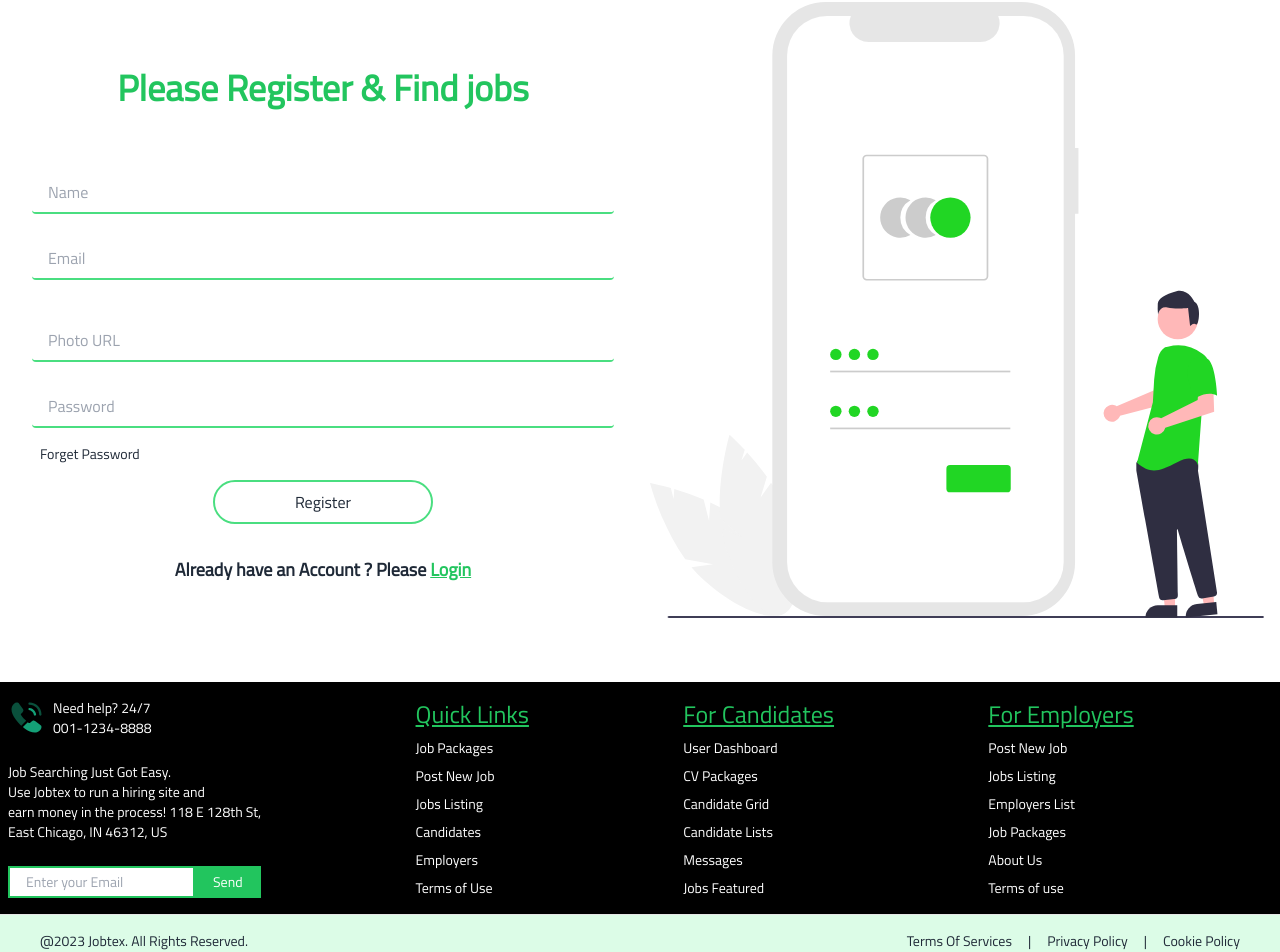
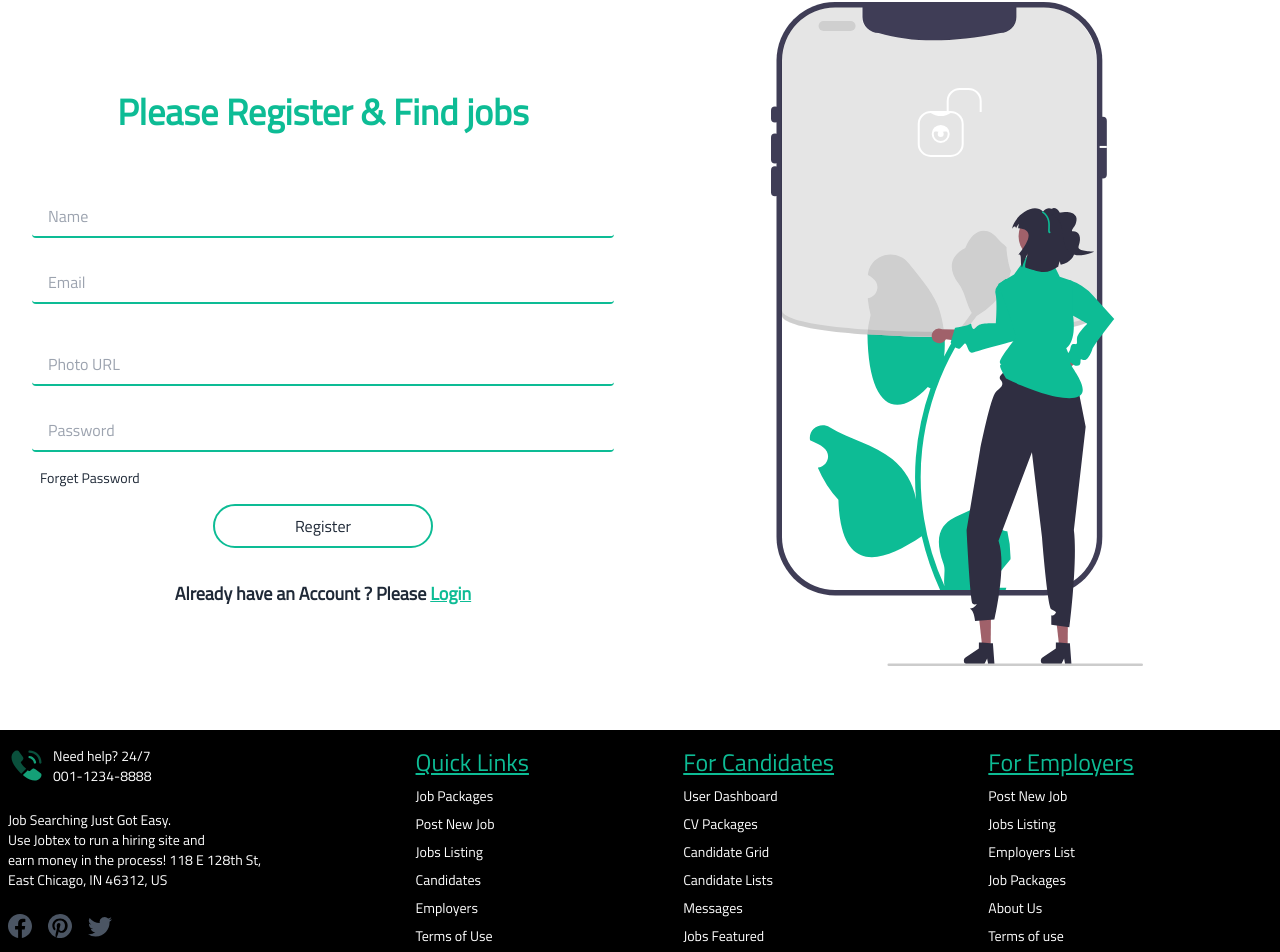
Before and after one commit to Rony-Ahmed6245/Job-seeking-website-FA11, a React (Vite) app: page /register in a window 1280 px wide. Shown: the part 498-1450 px from the top of the page. Built offline with nearby package versions, Linux system fonts and the light colour scheme; no server answers.

Commit message:
set primary color and social media add in the footer

```diff
--- a/src/Pages/AddaJobs.jsx
+++ b/src/Pages/AddaJobs.jsx
@@ -1,6 +1,6 @@
 
 import Swal from "sweetalert2";
-import job from "../assets/jobaa.svg"
+import job from "../assets/sss.svg"
 
 
 
@@ -71,7 +71,7 @@ const AddaJobs = () => {
     return (
         <div className="max-w-7xl mx-auto px-3">
             {/* <div className="bg h-[300px]"></div> */}
-            <h1 className="text-4xl text-center text-green-500 mb-10 font-bold mt-4">Add A New Job</h1>
+            <h1 className="text-4xl text-center text-[#0DBC95] mb-10 font-bold mt-4">Add A New Job</h1>
             <div className="grid grid-cols-1 md:grid-cols-2 gap-4 justify-center items-center">
                 <img src={job} alt="" />
                 <div className="max-w-3xl  p-6 ">
@@ -169,7 +169,7 @@ const AddaJobs = () => {
                         </div>
                         {/* submitt  */}
                         <div className="form-control mt-6">
-                            <button className="bg-green-500 py-2 outline-none rounded text-white">Add Job</button>
+                            <button className="bg-[#0DBC95] py-2 outline-none rounded text-white">Add Job</button>
                         </div>
                     </form>
                 </div>
--- a/src/components/Banner.jsx
+++ b/src/components/Banner.jsx
@@ -12,7 +12,7 @@ const Banner = () => {
                         <p className='text-white text-center md:text-left'>Resume-Library is a true performance-based job board. Enjoy custom  hiring products and access to up to 10,000 new resume registrations daily, with no subscriptions or user licences.</p>
                         <div className='flex rounded-full '>
                             <input className='md:py-4 py-2 px-4 md:pr-36 lg:pr-60 pr-12 rounded-l-md outline-none' placeholder='Job Title' type="text" />
-                            <div className=' bg-green-500  hover:drop-shadow-2xl  shadow-white text-white md:py-4 py-2 outline-none px-4 rounded-r-md flex justify-center items-center' type="button" ><BsFillSendFill className=' text-[20px]'></BsFillSendFill></div>
+                            <div className=' bg-[#0DBC95]  hover:drop-shadow-2xl  shadow-white text-white md:py-4 py-2 outline-none px-4 rounded-r-md flex justify-center items-center' type="button" ><BsFillSendFill className=' text-[20px]'></BsFillSendFill></div>
                         </div>
                         <div className='md:flex'>
                             <div className='flex gap-3 '>
--- a/src/components/Footer/Footer.jsx
+++ b/src/components/Footer/Footer.jsx
@@ -1,4 +1,5 @@
 import phone from "../../assets/phone.svg"
+import { BsFacebook, BsPinterest, BsTwitter } from "react-icons/bs";
 
 const Footer = () => {
 
@@ -19,14 +20,20 @@ const Footer = () => {
                     <p className="text-white">
                                 Job Searching Just Got Easy. <br /> Use Jobtex to run a hiring site and <br /> earn money in the process!
                                 118 E 128th St, <br /> East Chicago, IN 46312, US</p>
+                                <div className="md:flex gap-4 justify-center items-center ">
+
+                              <BsFacebook className="text-2xl"></BsFacebook>
+                              <BsPinterest className="text-2xl"></BsPinterest>
+                              <BsTwitter className="text-2xl"></BsTwitter>
+                </div>
 
                     <div>
-                        <input className="border-green-500 border-2 px-4 py-1 outline-none" placeholder="Enter your Email" type="text" />
-                        <button className="border-green-500 border-2 px-4 py-1 outline-none hover:bg-green-600 transition-all delay-75 bg-green-500 text-white">Send</button>
+                        <input className="border-[#0DBC95] border-2 px-4 py-1 outline-none" placeholder="Enter your Email" type="text" />
+                        <button className="border-[#0DBC95] border-2 px-4 py-1 outline-none hover:bg-[#0DBC95] transition-all delay-75 bg-[#0DBC95] text-white">Send</button>
                     </div>
                 </nav>
                 <nav className="">
-                    <header className="text-2xl underline text-green-500">Quick Links</header>
+                    <header className="text-2xl underline text-[#0DBC95]">Quick Links</header>
                     <a className="link link-hover text-white">Job Packages</a>
                     <a className="link link-hover text-white">Post New Job</a>
                     <a className="link link-hover text-white">Jobs Listing</a>
@@ -36,7 +43,7 @@ const Footer = () => {
 
                 </nav>
                 <nav className="">
-                    <header className="underline text-2xl text-green-500">For Candidates</header>
+                    <header className="underline text-2xl text-[#0DBC95]">For Candidates</header>
                     <a className="link link-hover text-white">User Dashboard</a>
                     <a className="link link-hover text-white">CV Packages</a>
                     <a className="link link-hover text-white">Candidate Grid</a>
@@ -46,7 +53,7 @@ const Footer = () => {
 
                 </nav>
                 <nav className="">
-                    <header className=" underline text-2xl text-green-500">For Employers</header>
+                    <header className=" underline text-2xl text-[#0DBC95]">For Employers</header>
                     <a className="link link-hover text-white">Post New Job</a>
                     <a className="link link-hover text-white">Jobs Listing</a>
                     <a className="link link-hover text-white">Employers List</a>
@@ -62,6 +69,7 @@ const Footer = () => {
 
                     <p>@2023 Jobtex. All Rights Reserved.</p>
                 </aside>
+
                 <nav className="md:place-self-center md:justify-self-end">
                     <div className="grid grid-flow-col gap-4">
                         <a href="">Terms Of Services </a>|
--- a/src/components/Login/Register/Register.jsx
+++ b/src/components/Login/Register/Register.jsx
@@ -5,7 +5,7 @@ import { useContext } from 'react';
 import { Link } from 'react-router-dom';
 import { AuthContext } from '../../../Providers/AuthProvider';
 import img3 from "../../../assets/banner-detail.jpg"
-import img1 from "../../../assets/undraw_access_account_re_8spm.svg"
+import img1 from "../../../assets/login.svg"
 
 
 
@@ -72,23 +72,23 @@ const Register = () => {
             <div>
                 <div className=" max-w-7xl mx-auto">
                 <img src={img3} alt="" />
-                    <h1 className="text-4xl font-extrabold text-center my-8 text-green-500">REGISTER</h1>
+                    <h1 className="text-4xl font-extrabold text-center my-8 text-[#0DBC95]">REGISTER</h1>
                     <div className="grid grid-cols-1 md:grid-cols-2 gap-5 p-4 justify-center items-center">
 
                         <div  className=" rounded-lg">
-                            <h1 className="text-4xl font-extrabold text-center my-8 text-green-500">Please Register & Find jobs</h1>
+                            <h1 className="text-4xl font-extrabold text-center my-8 text-[#0DBC95]">Please Register & Find jobs</h1>
                             <form onSubmit={handelRegister} className="card-body px-4 ">
                                 <div className="form-control">
-                                    <input type="text" placeholder="Name" name='name' className="w-full py-2 px-4  border-b-2 border-green-400 rounded outline-none" required />
+                                    <input type="text" placeholder="Name" name='name' className="w-full py-2 px-4  border-b-2 border-[#0DBC95] rounded outline-none" required />
                                 </div>
                                 <div className="form-control">
-                                    <input type="email" placeholder="Email" name='email' className="w-full py-2 px-4  border-b-2 border-green-400 rounded outline-none my-4" required />
+                                    <input type="email" placeholder="Email" name='email' className="w-full py-2 px-4  border-b-2 border-[#0DBC95] rounded outline-none my-4" required />
                                 </div>
                                 <div className="form-control">
-                                    <input type="text" placeholder="Photo URL" name='Photo' className="w-full py-2 px-4  border-b-2 border-green-400 rounded outline-none my-4"/>
+                                    <input type="text" placeholder="Photo URL" name='Photo' className="w-full py-2 px-4  border-b-2 border-[#0DBC95] rounded outline-none my-4"/>
                                 </div>
                                 <div className="form-control">
-                                    <input type="password" name='password' placeholder="Password" className="w-full py-2 px-4  border-b-2 border-green-400 rounded outline-none" required />
+                                    <input type="password" name='password' placeholder="Password" className="w-full py-2 px-4  border-b-2 border-[#0DBC95] rounded outline-none" required />
                                 </div>
                                 <h1 className="text-sm p-2">Forget Password</h1>
                                 {/* Display the error message */}
@@ -113,15 +113,15 @@ const Register = () => {
                                     </div>
                                 )}
                                 <div className="flex justify-center">
-                                    <button className="py-2 px-20 hover:bg-green-600 border-green-400 border-2 outline-none transition rounded-full  hover:text-white">Register</button>
+                                    <button className="py-2 px-20 hover:bg-[#0DBC95] border-[#0DBC95] border-2 outline-none transition rounded-full  hover:text-white">Register</button>
                                 </div>
 
                             </form>
-                            <h2 className="text-center text-lg font-semibold">Already have an Account ? Please <Link to='/login' className="text-green-500 underline">Login</Link> </h2>
+                            <h2 className="text-center text-lg font-semibold">Already have an Account ? Please <Link to='/login' className="text-[#0DBC95] underline">Login</Link> </h2>
 
 
                         </div>
-                        <div data-aos="fade-up-left" className="">
+                        <div className="flex justify-center">
                         <img src={img1} className=" " />
                         </div>
                     </div>
--- a/src/components/Navbar/Navbar.jsx
+++ b/src/components/Navbar/Navbar.jsx
@@ -27,7 +27,7 @@ const Navbar = () => {
     const home = <NavLink
         to="/"
         className={({ isActive, isPending }) =>
-            isPending ? "pending" : isActive ? "text-green-500 underline" : "text-black"
+            isPending ? "pending" : isActive ? "text-[#0DBC95] underline" : "text-black"
         }
     >
         Home
@@ -35,7 +35,7 @@ const Navbar = () => {
     const alljobs = <NavLink
         to="/allJobs"
         className={({ isActive, isPending }) =>
-            isPending ? "pending" : isActive ? "  underline text-green-500 " : "text-black"
+            isPending ? "pending" : isActive ? "  underline text-[#0DBC95] " : "text-black"
         }
     >
         All Jobs
@@ -43,7 +43,7 @@ const Navbar = () => {
     const appliedJobs = <NavLink
         to="/appliedJobs"
         className={({ isActive, isPending }) =>
-            isPending ? "pending" : isActive ? "  underline text-green-500" : "text-black"
+            isPending ? "pending" : isActive ? "  underline text-[#0DBC95]" : "text-black"
         }
     >
         Applied Jobs
@@ -51,7 +51,7 @@ const Navbar = () => {
     const addAjobs = <NavLink
         to="/addAjobs"
         className={({ isActive, isPending }) =>
-            isPending ? "pending" : isActive ? "text-green-500 underline " : "text-black"
+            isPending ? "pending" : isActive ? "text-[#0DBC95] underline " : "text-black"
         }
     >
         Add a jobs
@@ -59,7 +59,7 @@ const Navbar = () => {
     const myJobs = <NavLink
         to="/myJobs"
         className={({ isActive, isPending }) =>
-            isPending ? "pending" : isActive ? "text-green-500 underline" : "text-black"
+            isPending ? "pending" : isActive ? "text-[#0DBC95] underline" : "text-black"
         }
     >
         My Jobs
@@ -67,7 +67,7 @@ const Navbar = () => {
     const blog = <NavLink
         to="/blog"
         className={({ isActive, isPending }) =>
-            isPending ? "pending" : isActive ? "text-green-500 underline " : "text-black"
+            isPending ? "pending" : isActive ? "text-[#0DBC95] underline " : "text-black"
         }
     >
         Blog
@@ -137,7 +137,7 @@ const Navbar = () => {
                                             </> :
                                                 <>
 
-                                                    <Link to='/login' className="  px-4 font-medium bg-green-400 border-2 rounded-full text-white ">
+                                                    <Link to='/login' className="  px-4 font-medium bg-[#0DBC95] border-2 rounded-full text-white ">
                                                         Login
                                                     </Link>
                                                 </>
@@ -205,7 +205,7 @@ const Navbar = () => {
                                     </> :
                                         <>
 
-                                            <Link to='/login' className=" py-2 px-4 rounded-full font-medium border-2 bg-green-400 text-white md:ml-4 lg:ml-6">
+                                            <Link to='/login' className=" py-2 px-4 rounded-full font-medium border-2 bg-[#0DBC95] text-white md:ml-4 lg:ml-6">
                                                 Login
                                             </Link>
                                         </>
--- a/src/index.css
+++ b/src/index.css
@@ -15,7 +15,7 @@ body {
 }
 
 .design{
-    border: 1px solid #22C55E;
+    border: 1px solid #0DBC95;
 }
 
 
```
Also changed, not shown: src/Pages/Blog.jsx (+7 -7 lines), src/components/Hiring.jsx (+7 -7 lines), src/components/Login/Login.jsx (+10 -10 lines), src/components/OurClient.jsx (+5 -5 lines), src/assets/login.svg (added), src/assets/sss.svg (added).
